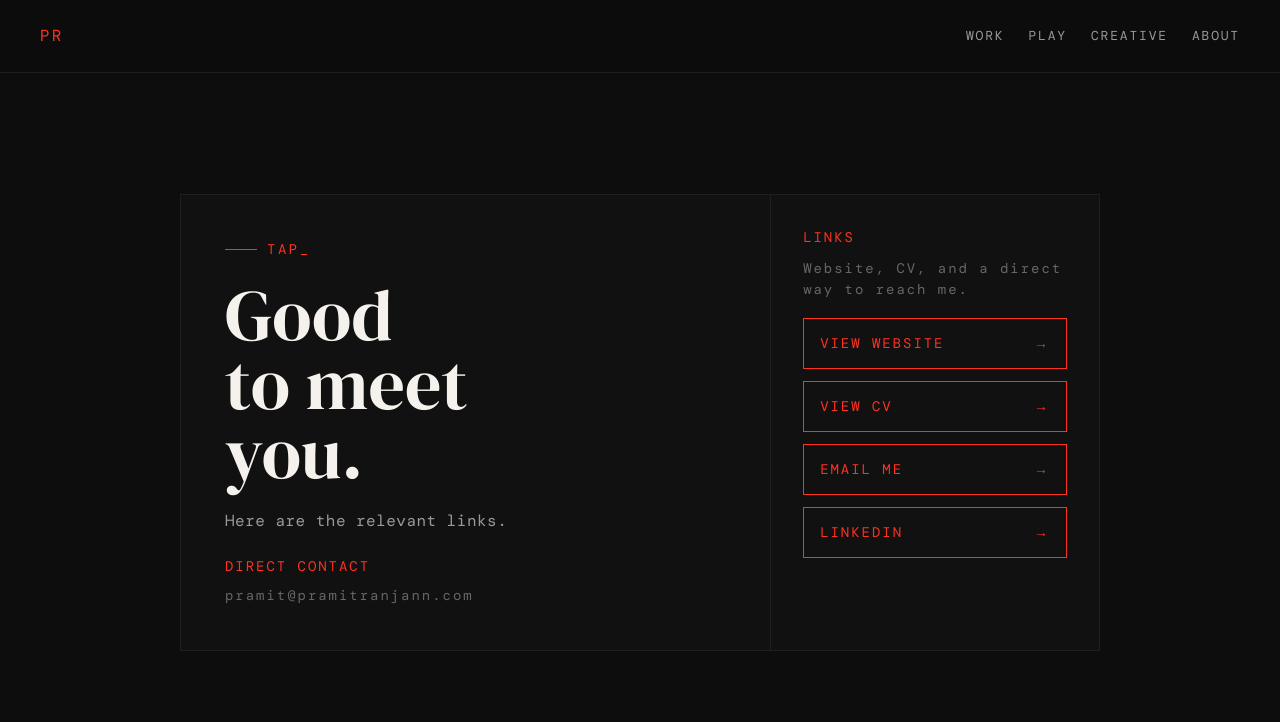
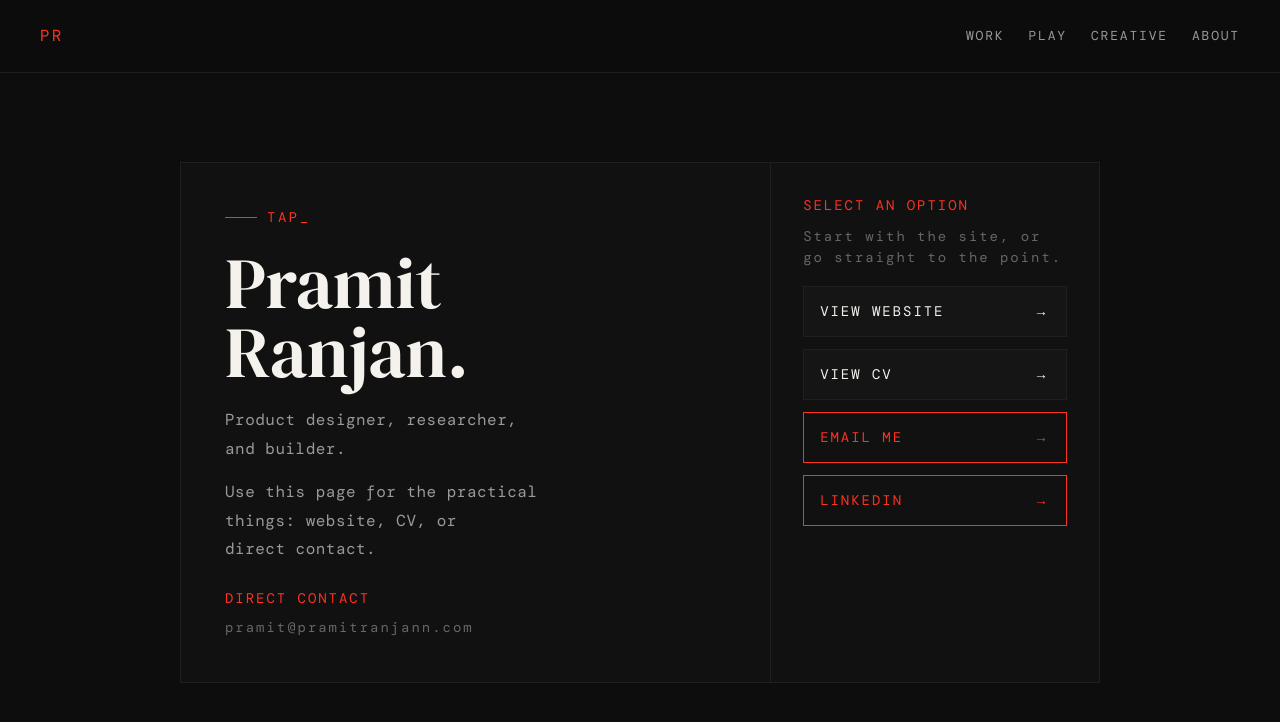
Before and after one commit to pramitranjann/pramitranjan-portfolio, a Next.js app: page /tap in a window 1280 px wide. Shown: the top 722 px of the page. Built offline with nearby package versions, Linux system fonts and the light colour scheme; a web font is replaced by a local one.

Commit message:
refactor: improve tap page hierarchy

```diff
--- a/app/tap/page.tsx
+++ b/app/tap/page.tsx
@@ -17,21 +17,25 @@ const tapActions = [
     label: 'VIEW WEBSITE',
     href: 'https://www.pramitranjan.com/',
     external: false,
+    tone: 'primary',
   },
   {
     label: 'VIEW CV',
     href: '/pramit-ranjan-cv-2026.pdf',
     external: true,
+    tone: 'primary',
   },
   {
     label: 'EMAIL ME',
     href: 'mailto:pramit@pramitranjann.com',
     external: false,
+    tone: 'secondary',
   },
   {
     label: 'LINKEDIN',
     href: 'https://www.linkedin.com/in/pramitranjann/',
     external: true,
+    tone: 'secondary',
   },
 ] as const
 
@@ -78,11 +82,11 @@ export default function TapPage() {
                     color: 'var(--color-heading)',
                     lineHeight: 0.96,
                     marginBottom: '20px',
-                    maxWidth: '8ch',
+                    maxWidth: '10ch',
                     textWrap: 'balance',
                   }}
                 >
-                  Good to meet you.
+                  Pramit Ranjan.
                 </h1>
                 <p
                   data-reveal
@@ -93,11 +97,26 @@ export default function TapPage() {
                     color: 'var(--color-body)',
                     lineHeight: 1.8,
                     maxWidth: '32ch',
-                    marginBottom: '20px',
+                    marginBottom: '14px',
                   }}
                 >
-                  Here are the relevant links.
+                  Product designer, researcher, and builder.
                 </p>
+                <div
+                  data-reveal
+                  className="font-mono"
+                  style={{
+                    fontSize: 'var(--text-body)',
+                    letterSpacing: '0.03em',
+                    color: 'var(--color-body)',
+                    lineHeight: 1.8,
+                    maxWidth: '34ch',
+                    marginBottom: '24px',
+                    textWrap: 'pretty',
+                  }}
+                >
+                  Use this page for the practical things: website, CV, or direct contact.
+                </div>
                 <div
                   data-reveal
                   className="font-mono"
@@ -128,8 +147,8 @@ export default function TapPage() {
                     color: '#666666',
                   }}
                 >
-                  <span style={{ color: 'var(--color-red)' }}>LINKS</span>
-                  <span>Website, CV, and a direct way to reach me.</span>
+                  <span style={{ color: 'var(--color-red)' }}>SELECT AN OPTION</span>
+                  <span>Start with the site, or go straight to the point.</span>
                 </div>
                 <div
                   data-reveal
@@ -140,7 +159,7 @@ export default function TapPage() {
                     marginTop: '18px',
                   }}
                 >
-                  {tapActions.map(({ label, href, external }) => (
+                  {tapActions.map(({ label, href, external, tone }) => (
                     <a
                       key={label}
                       href={href}
@@ -150,8 +169,9 @@ export default function TapPage() {
                       style={{
                         fontSize: 'var(--text-meta)',
                         letterSpacing: '0.14em',
-                        color: 'var(--color-red)',
-                        border: '1px solid var(--color-red)',
+                        color: tone === 'primary' ? 'var(--color-heading)' : 'var(--color-red)',
+                        border: `1px solid ${tone === 'primary' ? 'var(--color-divider)' : 'var(--color-red)'}`,
+                        background: tone === 'primary' ? 'rgba(255, 255, 255, 0.02)' : 'transparent',
                         padding: '14px 16px',
                         textDecoration: 'none',
                         minHeight: '48px',
```
